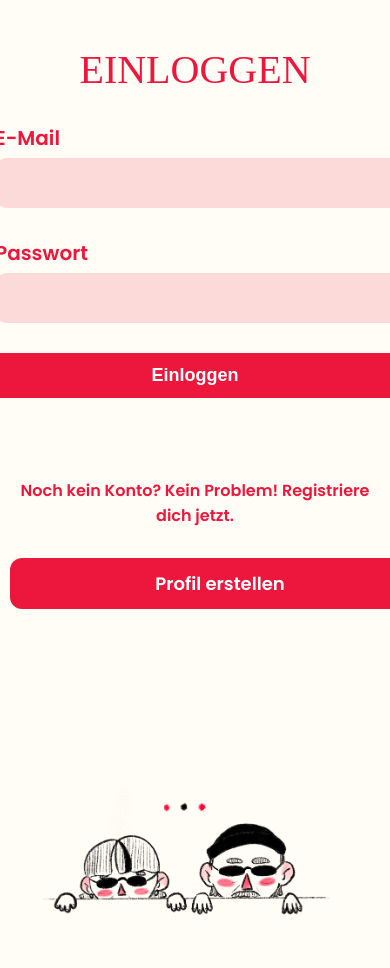
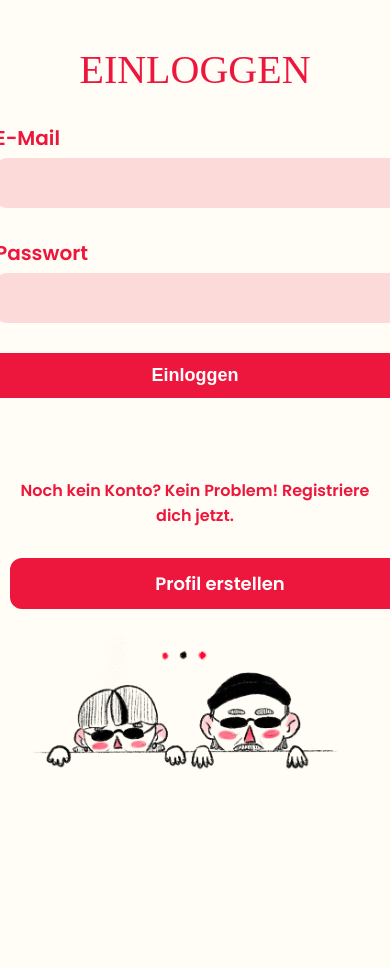
Before and after one commit to luanadonghi/IM4-LH-2025, a PHP site: page /login.php in a window 390 px wide; the page is wider, and only the part inside the window is pictured. Shown: the part 99-1067 px from the top of that part. After the commit the page ends 869 px from the top of that part, so only its background shows below. Run offline with PHP 8.4, Linux system fonts and the light colour scheme; data that the repository does not hold is empty; a stand-in replaces the project's code that opens the database connection; some web fonts are replaced.

Commit message:
responsive stuff zum zweiten

```diff
--- a/styles/home.css
+++ b/styles/home.css
@@ -80,10 +80,6 @@
       margin-top: 0px;
     }
 
-    .homepage-illustration {
-      /* display: none; */
-    }
-
     .very-big-title {
       font-size: 72px;
     }
--- a/styles/login.css
+++ b/styles/login.css
@@ -54,7 +54,11 @@
   margin-bottom: 30px;
 }
 
-
+@media (max-width: 1100px) {
+  .login-illustration {
+  display: none;
+  }
+  }
 
 @media (max-width: 768px) {
   .big-title {
@@ -94,11 +98,9 @@
     padding: 12px;
   }
 
-@media (max-width: 768px) {
   .login-container {
     display: flex;
     flex-direction: column;
-    justify-content: center;
     align-items: center;
     min-height: 100vh;
     padding: 20px 10px;
@@ -107,17 +109,14 @@
   }
 
   .login-illustration {
-    position: absolute; /* bleibt an ursprünglicher Stelle */
+    display: block !important;
+    position: absolute;
     right: 0;
     bottom: 0;
-  }
-}
-
-  .login-illustration {
-    position: static;
+    top: 500px;
     width: 100%;
     height: auto;
-    margin-top: 30px;
+    z-index: -1;
   }
 
   .fehler {
@@ -126,20 +125,4 @@
     padding: 0 10px;
   }
 
-  /* .header {
-    display: flex;
-    justify-content: space-between;
-    align-items: center;
-    padding: 10px;
-  }
-
-  .header img:first-child {
-    width: 150px;
-    height: auto;
-  }
-
-  .header img:last-child {
-    width: 28px;
-    height: 28px;
-  } */
 }
--- a/styles/profil.css
+++ b/styles/profil.css
@@ -116,7 +116,6 @@
   font-size: 20px;
 }
 
- @media (max-width: 768px) {
 .button-zentriert {
   display: flex;
   justify-content: center;
@@ -130,8 +129,6 @@
   max-width: 300px;
   box-sizing: border-box;
 }
-}
-
 
 .button-zentriert .button {
   width: 100%;
```
Lines whose indentation alone changed are shown as unchanged.
